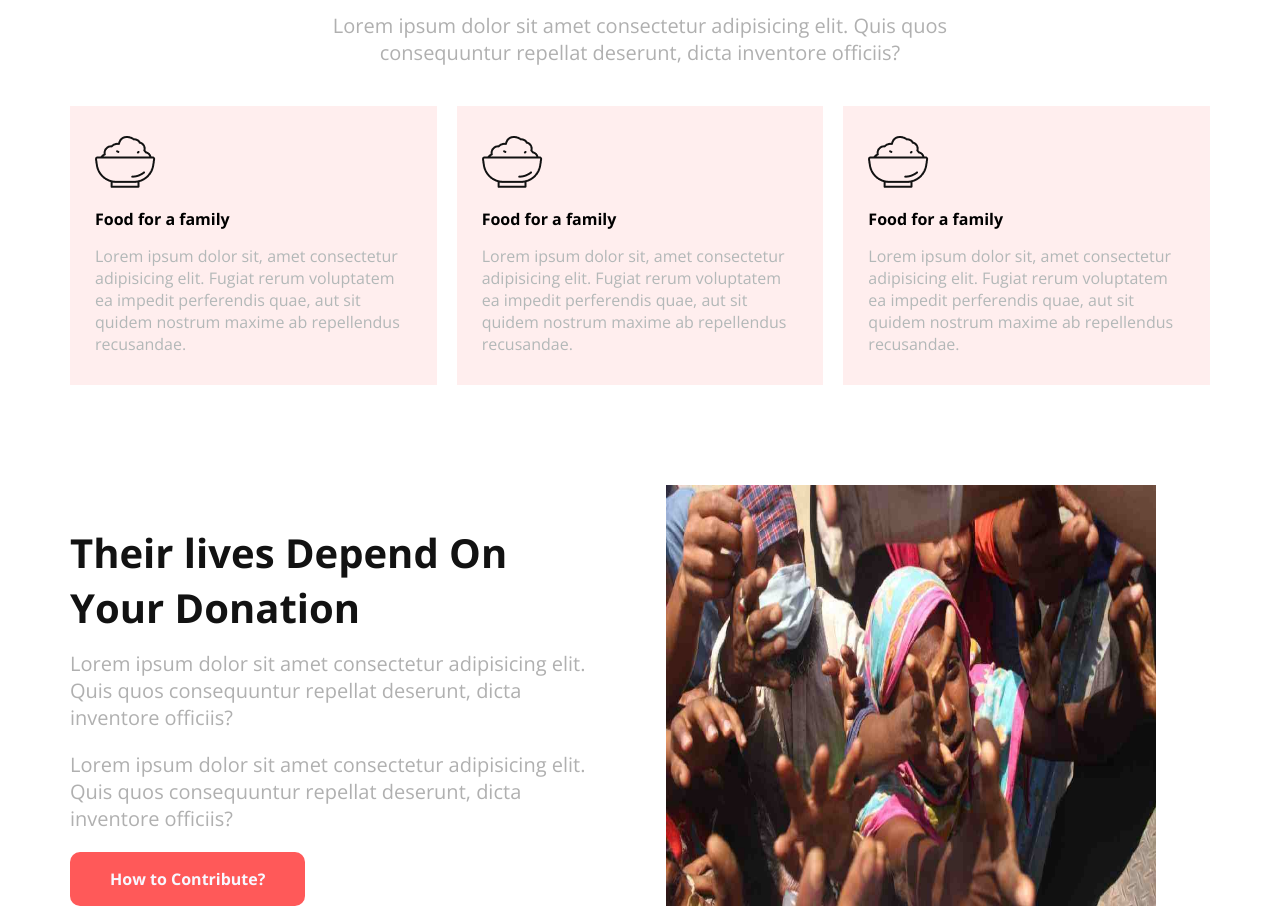
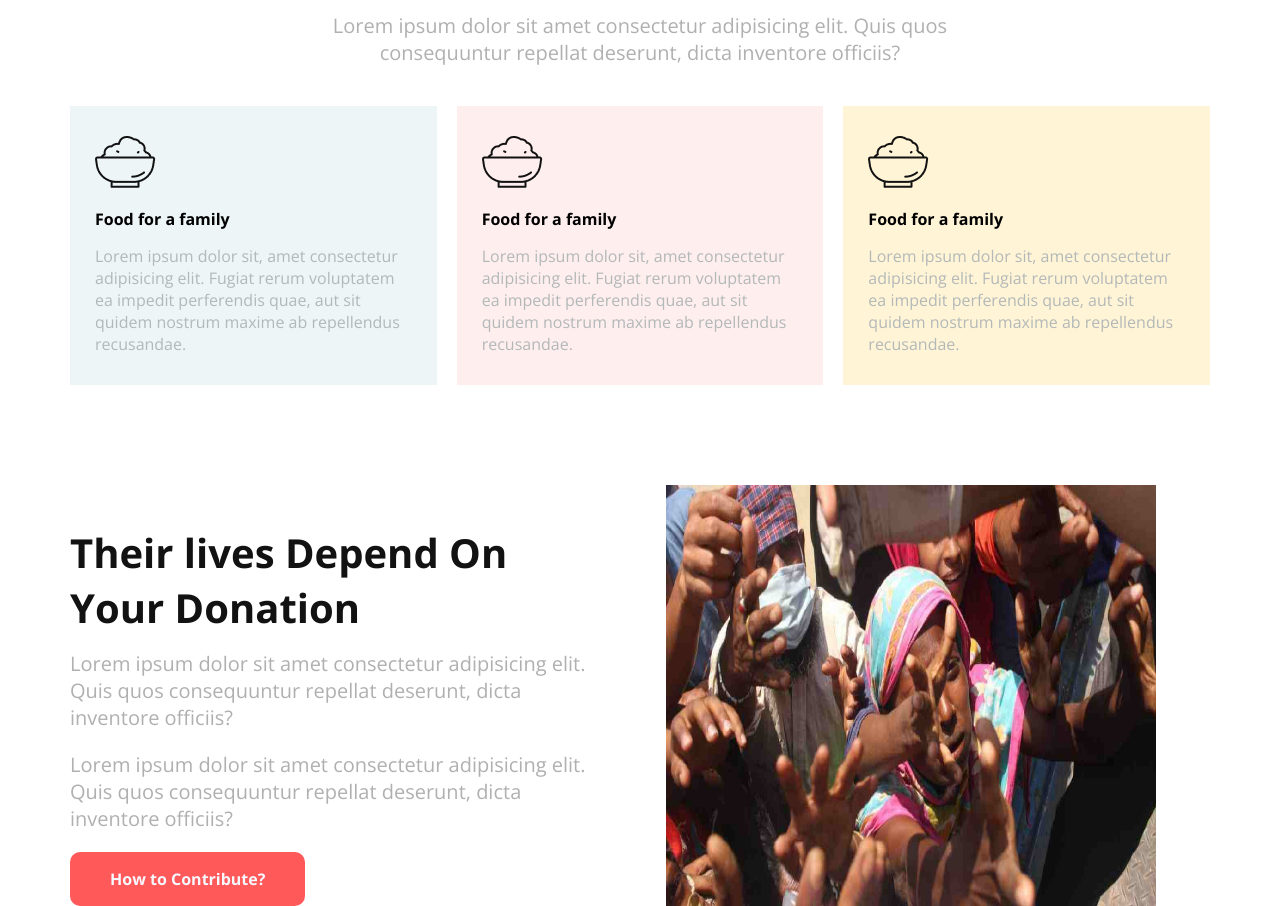
Before and after one commit to sohanwebdev/donate-today, a plain HTML site: page index.html in a window 1280 px wide. Shown: the part 1256-2162 px from the top of the page. Drawn offline with nearby package versions, Linux system fonts and the light colour scheme.

Commit message:
change plan back ground color

```diff
--- a/index.html
+++ b/index.html
@@ -47,17 +47,17 @@
                 <p class="commonDes">Lorem ipsum dolor sit amet consectetur adipisicing elit. Quis quos consequuntur repellat deserunt, dicta inventore officiis?</p>
             </div>
             <div class="planBox">
-                <div class="planBoxCon">
+                <div class="planBoxCon planOne">
                     <img src="./images/icons/food.png">
                     <h4>Food for a family</h4>
                     <p>Lorem ipsum dolor sit, amet consectetur adipisicing elit. Fugiat rerum voluptatem ea impedit perferendis quae, aut sit quidem nostrum maxime ab repellendus recusandae.</p>
                 </div>
-                <div class="planBoxCon">
+                <div class="planBoxCon planTwo">
                     <img src="./images/icons/food.png">
                     <h4>Food for a family</h4>
                     <p>Lorem ipsum dolor sit, amet consectetur adipisicing elit. Fugiat rerum voluptatem ea impedit perferendis quae, aut sit quidem nostrum maxime ab repellendus recusandae.</p>
                 </div>
-                <div class="planBoxCon">
+                <div class="planBoxCon planThree">
                     <img src="./images/icons/food.png">
                     <h4>Food for a family</h4>
                     <p>Lorem ipsum dolor sit, amet consectetur adipisicing elit. Fugiat rerum voluptatem ea impedit perferendis quae, aut sit quidem nostrum maxime ab repellendus recusandae.</p>
--- a/styles/style.css
+++ b/styles/style.css
@@ -122,7 +122,18 @@ main{
 
 .plan .planBox .planBoxCon{
     padding: 30px 25px;
+}
+
+.plan .planBox .planOne{
+    background-color: #EDF5F6;
+}
+
+.plan .planBox .planTwo{
     background-color: #FFEEEE;
+}
+
+.plan .planBox .planThree{
+    background-color: #FFF4D6;
 }
 
 .plan .planBox .planBoxCon h4{
```
